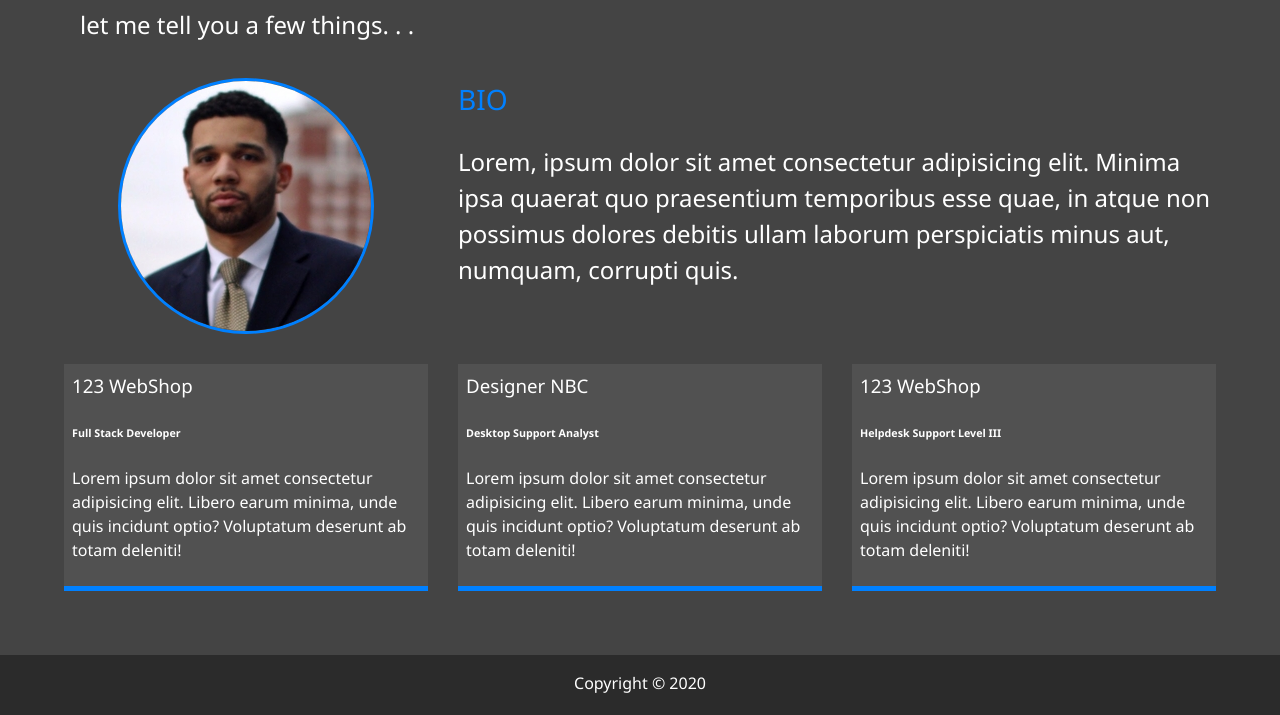
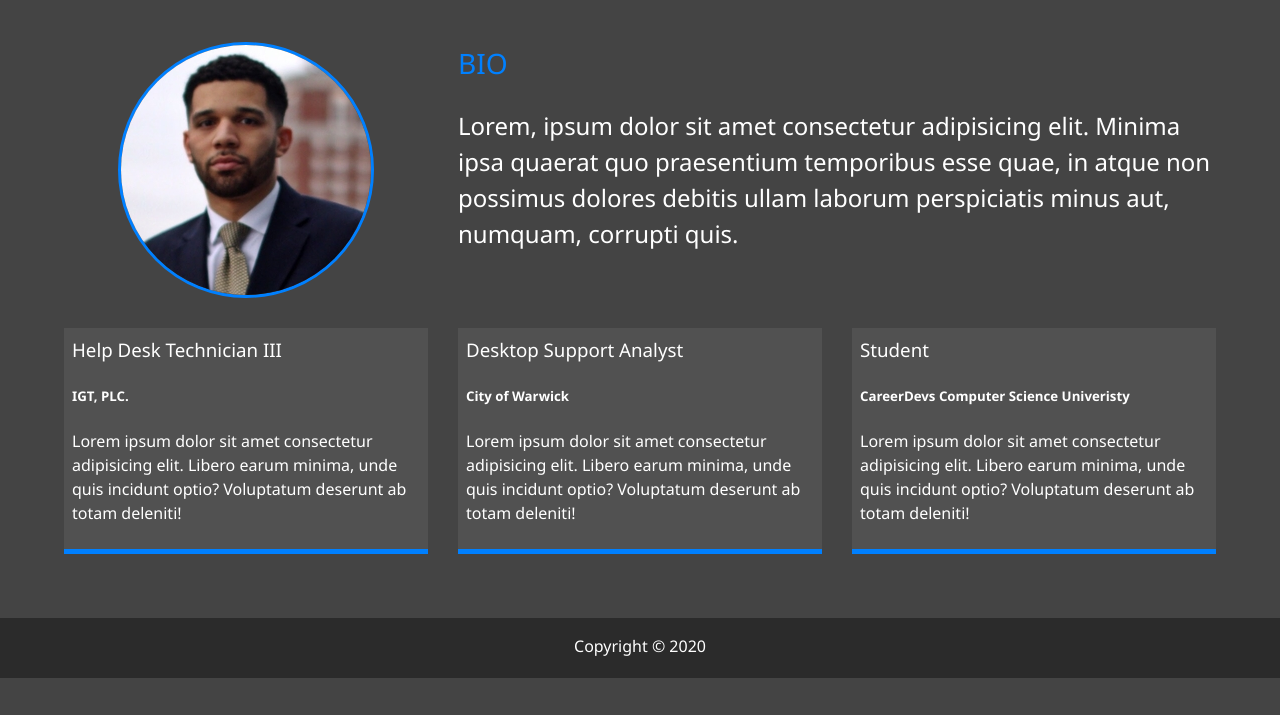
Before and after one commit to thomasmartinez114/personal-page, a website: page dist/about.html in a window 1280 px wide. Shown: the part 204-919 px from the top of the page. After the commit the page ends 882 px from the top, so only its background shows below. Drawn offline with Linux system fonts and the light colour scheme.

Commit message:
updated site

```diff
--- a/dist/about.html
+++ b/dist/about.html
@@ -52,7 +52,7 @@
     <main id="about">
       <h1 class="lg-heading">About <span class="text-secondary">Me</span></h1>
       <h2 class="sm-heading">
-        let me tell you a few things. . .
+        <!-- let me tell you a few things. . . -->
       </h2>
 
       <div class="about-info">
@@ -73,8 +73,8 @@
         </div>
 
         <div class="job job-1">
-          <h3>123 WebShop</h3>
-          <h6>Full Stack Developer</h6>
+          <h3>Help Desk Technician III</h3>
+          <h5>IGT, PLC.</h5>
           <p>
             Lorem ipsum dolor sit amet consectetur adipisicing elit. Libero
             earum minima, unde quis incidunt optio? Voluptatum deserunt ab totam
@@ -82,8 +82,8 @@
           </p>
         </div>
         <div class="job job-2">
-          <h3>Designer NBC</h3>
-          <h6>Desktop Support Analyst</h6>
+          <h3>Desktop Support Analyst</h3>
+          <h5>City of Warwick</h5>
           <p>
             Lorem ipsum dolor sit amet consectetur adipisicing elit. Libero
             earum minima, unde quis incidunt optio? Voluptatum deserunt ab totam
@@ -91,8 +91,8 @@
           </p>
         </div>
         <div class="job job-3">
-          <h3>123 WebShop</h3>
-          <h6>Helpdesk Support Level III</h6>
+          <h3>Student</h3>
+          <h5>CareerDevs Computer Science Univeristy</h5>
           <p>
             Lorem ipsum dolor sit amet consectetur adipisicing elit. Libero
             earum minima, unde quis incidunt optio? Voluptatum deserunt ab totam
```
Also changed, not shown: dist/contact.html (+4 -4 lines), dist/index.html (+4 -4 lines), dist/work.html (+1 -1 lines).
